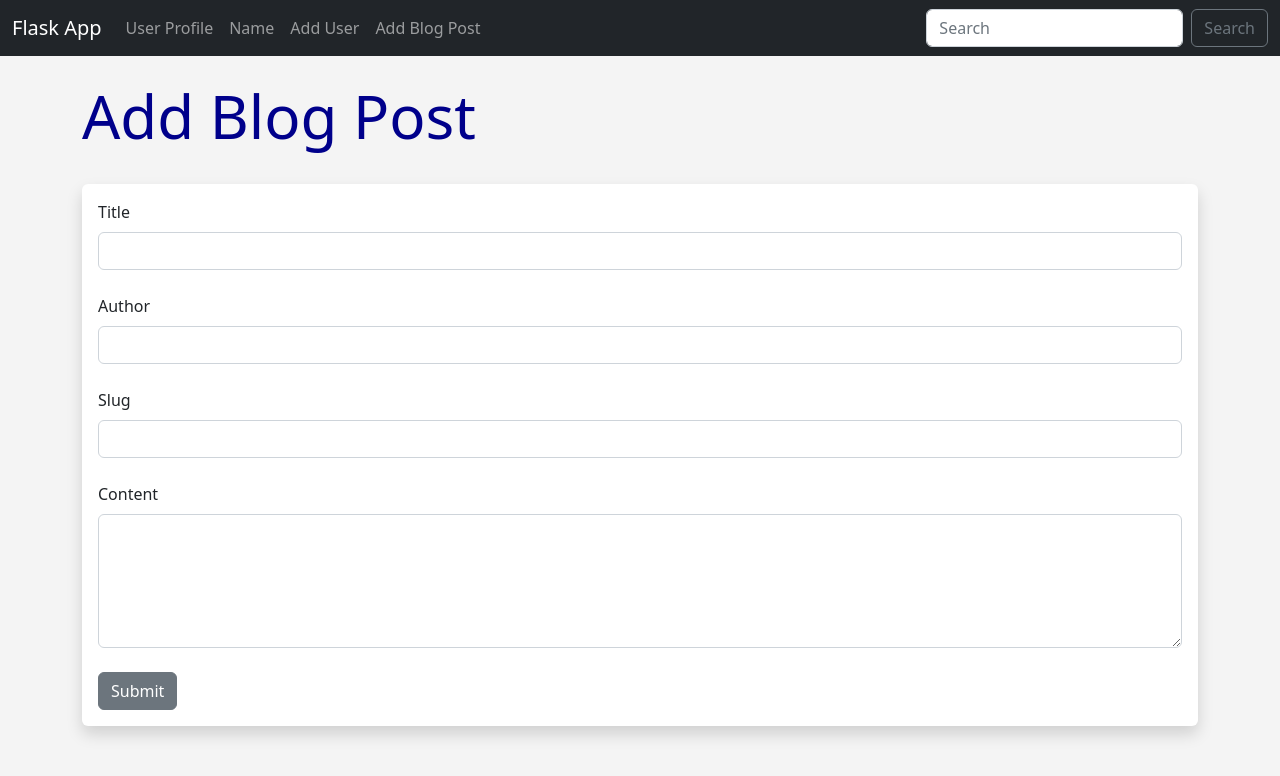
After one commit to Nyree911/Flask_tutorial, a Flask app: page /add-post in a window 1280 px wide. The commit adds this page. Shown: the top 776 px of the page. Run offline with Flask 2, Linux system fonts and the light colour scheme.

Commit message:
added add blog post page

```diff
--- a/app.py
+++ b/app.py
@@ -6,7 +6,7 @@ from flask_sqlalchemy import SQLAlchemy
 from flask_migrate import Migrate
 from datetime import datetime, date
 from werkzeug.security import generate_password_hash, check_password_hash
-
+from wtforms.widgets import TextArea
 
 
 app = Flask(__name__)
@@ -18,7 +18,9 @@ app.config['SECRET_KEY'] = "qwerty"
 db = SQLAlchemy(app)
 migrate = Migrate(app, db)
 
-# Create blog post model
+# Create Blog Post Model
+
+
 class Posts (db.Model):
     id = db.Column(db.Integer, primary_key=True)
     title = db.Column(db.String(255))
@@ -27,8 +29,45 @@ class Posts (db.Model):
     date_posted = db.Column(db.DateTime, default=datetime.utcnow)
     slug = db.Column(db.String(255))
 
+# Create a Posts Form
 
-# Create Model
+
+class PostForm(FlaskForm):
+    title = StringField("Title", validators=[DataRequired()])
+    content = StringField("Content", validators=[
+                          DataRequired()], widget=TextArea())
+    author = StringField("Author", validators=[DataRequired()])
+    slug = StringField("Slug", validators=[DataRequired()])
+    submit = SubmitField("Submit")
+
+# Add Post Page
+
+
+@app.route('/add-post', methods=['GET', 'POST'])
+def add_post():
+    form = PostForm()
+
+    if form.validate_on_submit():
+        post = Posts(title = form.title.data,
+                    content = form.content.data,
+                    author = form.author.data,
+                    slug = form.slug.data)
+        # Clear the form
+        form.title.data = ''
+        form.content.data = ''
+        form.author.data = ''
+        form.slug.data = ''
+        # Add data to db
+        db.session.add(post)
+        db.session.commit()
+
+        flash("Post added successfully!")
+
+    return render_template('add_post.html', form = form)
+
+# Create Users Model
+
+
 class Users (db.Model):
     id = db.Column(db.Integer, primary_key=True)
     name = db.Column(db.String(200), nullable=False)
@@ -52,8 +91,6 @@ class Users (db.Model):
     def __repr__(self):
         return ' <Name %r>' % self.name
 
-#
-
 
 class UserForm(FlaskForm):
     name = StringField("Name", validators=[DataRequired()])
@@ -72,9 +109,11 @@ class NamerForm(FlaskForm):
     name = StringField("What's Your Name", validators=[DataRequired()])
     submit = SubmitField("Submit")
 
+
 class PasswordForm(FlaskForm):
     email = StringField("What's Your Email", validators=[DataRequired()])
-    password_hash = PasswordField("What's Your Password", validators=[DataRequired()])
+    password_hash = PasswordField(
+        "What's Your Password", validators=[DataRequired()])
     submit = SubmitField("Submit")
 
 
@@ -112,7 +151,8 @@ def add_user():
         user = Users.query.filter_by(email=form.email.data).first()
         if user is None:
             # hash password
-            hashed_pw = generate_password_hash(form.password_hash.data, 'sha256')
+            hashed_pw = generate_password_hash(
+                form.password_hash.data, 'sha256')
             user = Users(name=form.name.data,
                          email=form.email.data,
                          favorite_color=form.favorite_color.data,
@@ -131,6 +171,8 @@ def add_user():
                            our_users=our_users)
 
 # Create name page
+
+
 @app.route('/name', methods=['GET', 'POST'])
 def name():
     name = None
@@ -145,6 +187,8 @@ def name():
                            form=form)
 
 # Create test pw page
+
+
 @app.route('/test', methods=['GET', 'POST'])
 def test():
     email = None
@@ -165,16 +209,13 @@ def test():
             pw_to_check = Users.query.filter_by(email=email).first()
             passed = check_password_hash(pw_to_check.password_hash, password)
         except:
-            flash ('There is no such email, please return and try again!')
+            flash('There is no such email, please return and try again!')
             return render_template('test.html',
-                           email=email,
-                           password=password,
-                           pw_to_check=pw_to_check,
-                           passed=passed,
-                           form=form)
-
-
-
+                                   email=email,
+                                   password=password,
+                                   pw_to_check=pw_to_check,
+                                   passed=passed,
+                                   form=form)
 
     return render_template('test.html',
                            email=email,
--- /dev/null
+++ b/templates/add_post.html
@@ -0,0 +1,41 @@
+{% extends 'base.html' %}
+{% block content %}
+{% for message in get_flashed_messages()%}
+
+<div class="alert alert-info alert-dismissible fade show" role="alert">
+  {{message}}
+  <button
+    type="button"
+    class="btn-close"
+    data-bs-dismiss="alert"
+    aria-label="Close"
+  ></button>
+</div>
+
+{%endfor%}
+
+<h1>Add Blog Post</h1>
+<br />
+<div class="shadow p-3 mb-5 bg-body rounded">
+    <form method="POST">
+        {{form.hidden_tag() }}
+
+        {{form.title.label(class="form-label") }}
+        {{form.title(class="form-control") }}
+        <br />
+        {{form.author.label(class="form-label") }}
+        {{form.author(class="form-control") }}
+        <br />
+
+        {{form.slug.label(class="form-label") }}
+        {{form.slug(class="form-control", value=favorite_color) }}
+        <br />
+        {{form.content.label(class="form-label") }}
+        {{form.content(class="form-control", rows="5") }}
+        <br>
+
+        {{form.submit(class="btn btn-secondary")}}
+    </form>
+</div>
+
+{% endblock %}
--- a/templates/navbar.html
+++ b/templates/navbar.html
@@ -13,6 +13,8 @@
             <a class="nav-link" href="{{url_for ('name')}}">Name</a>
           <li class="nav-item">
             <a class="nav-link" href="{{url_for ('add_user')}}">Add User</a>
+            <li class="nav-item">
+              <a class="nav-link" href="{{url_for ('add_post')}}">Add Blog Post</a>
           </li>
         </ul>
         <form class="d-flex" role="search">
```
Also changed, not shown: migrations/versions/449d3c364ab8_added_posts_model.py (added, +36 -0 lines), migrations/versions/475eaa83911d_blog_model_new.py (added, +40 -0 lines), migrations/versions/5c8a53b0cf33_blog_model.py (added, +32 -0 lines), instance/users.db.
